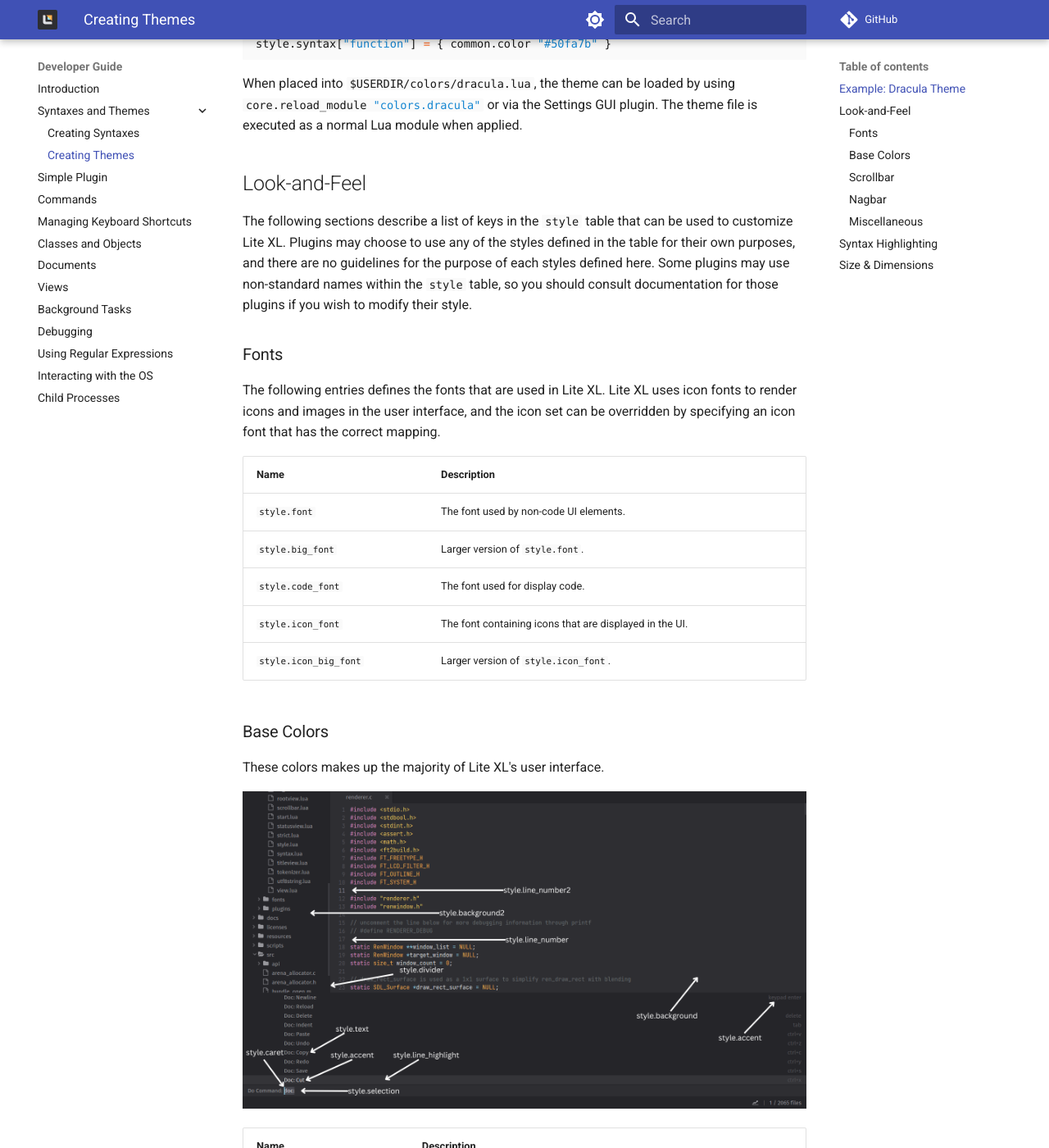
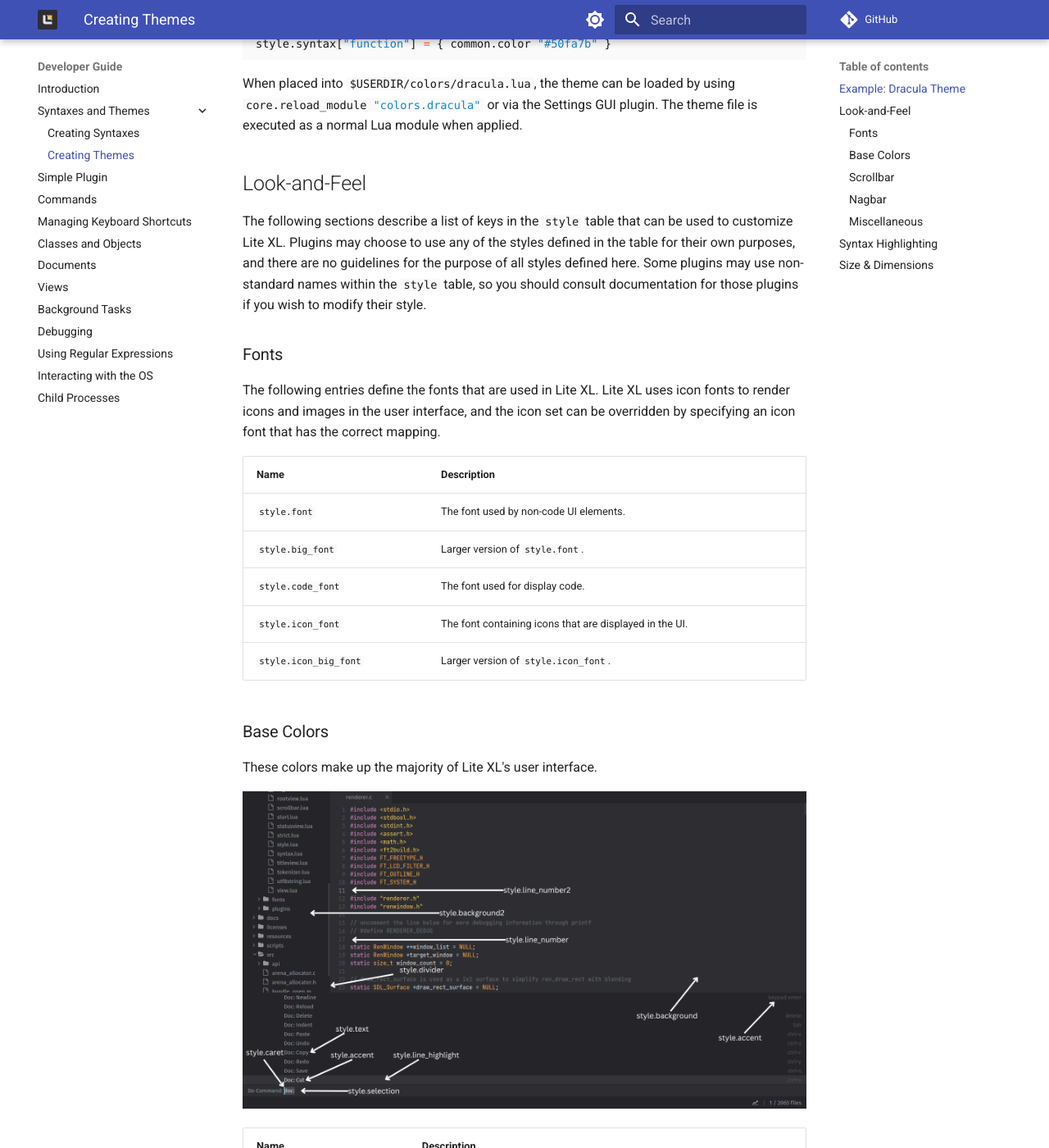
Before and after one commit to lite-xl/lite-xl.github.io, an MkDocs documentation site: the page built from docs/developer-guide/creating-themes.md, in a window 1280 px wide and 1400 px high, scrolled down 1045 px. Shown: the whole window at 82% size. Built offline with MkDocs 1.6.1 and Material for MkDocs 9.7.7, drawn with Linux system fonts in a browser that asks for light colours; some web fonts are replaced; comment, search, counter and statistics services are not loaded; the version menu is left out; some of the changed text lies outside the part shown.

Commit message:
fix grammar

````diff
--- a/docs/developer-guide/creating-themes.md
+++ b/docs/developer-guide/creating-themes.md
@@ -11,7 +11,7 @@
 ## Example: Dracula Theme
 
 This is an example of how a theme file could look like.
-This dracula theme is taken from the [colors repository].
+This Dracula theme is taken from the [lite-xl-colors] repository.
 
 ```lua
 -- import the style table, and the common module
@@ -56,13 +56,13 @@
 
 The following sections describe a list of keys in the `style` table that can be used to customize Lite XL.
 Plugins may choose to use any of the styles defined in the table for their own purposes,
-and there are no guidelines for the purpose of each styles defined here.
+and there are no guidelines for the purpose of all styles defined here.
 Some plugins may use non-standard names within the `style` table, so you should consult
 documentation for those plugins if you wish to modify their style.
 
 ### Fonts
 
-The following entries defines the fonts that are used in Lite XL.
+The following entries define the fonts that are used in Lite XL.
 Lite XL uses icon fonts to render icons and images in the user interface,
 and the icon set can be overridden by specifying an icon font that has the correct mapping.
 
@@ -77,7 +77,7 @@
 
 ### Base Colors
 
-These colors makes up the majority of Lite XL's user interface.
+These colors make up the majority of Lite XL's user interface.
 
 ![Base Colors][basic-layout]{ loading=lazy }
 
@@ -111,7 +111,7 @@
 
 The Nagbar is a dialog interfaced used in Lite XL to convey important choices,
 such as saving or discarding files when exiting.
-These colors controls the appearance of the nagbar.
+These colors control the appearance of the Nagbar.
 
 ![Nagbar Colors][nagbar]{ loading=lazy }
 
@@ -119,7 +119,7 @@
 | ----                | -----------
 | `style.nagbar`      | The background color of the Nagbar.
 | `style.nagbar_text` | The foreground (text and button) color of the Nagbar.
-| `style.nagbar_dim`  | The overlay color used to dim other parts of the editor when the nagbar is present.
+| `style.nagbar_dim`  | The overlay color used to dim other parts of the editor when the Nagbar is present.
 
 ### Miscellaneous
 
@@ -163,8 +163,8 @@
 
 ## Size & Dimensions
 
-The following entries defines various sizes and dimensions used in Lite XL's user interface.
-It's not recommended to change these values unless you know what you're doing.
+The following entries define various sizes and dimensions used in Lite XL's user interface.
+It's not recommended changing these values unless you know what you're doing.
 
 | Name                                | Description
 | ----                                | -----------
@@ -181,7 +181,7 @@
 | `style.margin.tab.top`              | The top margin of editor tabs.
 
 
-[colors repository]: https://github.com/lite-xl/lite-xl-colors/blob/master/colors/dracula.lua
-[basic-layout]:      ../assets/developer-guide/creating-themes/basic-layout.png
-[scrollbar]:         ../assets/developer-guide/creating-themes/scrollbar.png
-[nagbar]:            ../assets/developer-guide/creating-themes/nagbar.png
+[lite-xl-colors]: https://github.com/lite-xl/lite-xl-colors/blob/master/colors/dracula.lua
+[basic-layout]:   ../assets/developer-guide/creating-themes/basic-layout.png
+[scrollbar]:      ../assets/developer-guide/creating-themes/scrollbar.png
+[nagbar]:         ../assets/developer-guide/creating-themes/nagbar.png
````
Also changed, not shown: docs/setup/building-from-source.md (+2 -2 lines).
